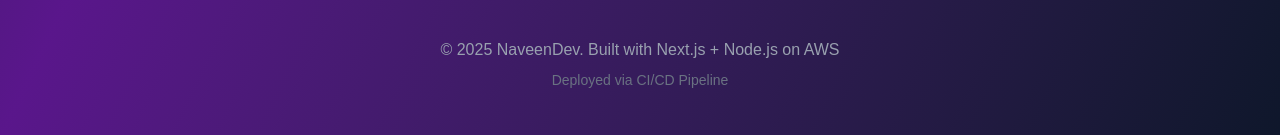
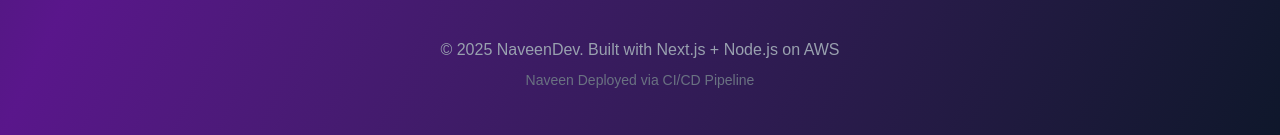
Before and after one commit to NaveenNextbrain/my-fullstack-app, a Next.js app in the folder frontend/: page / in a window 1280 px wide. Shown: the part 2511-2646 px from the top of the page. Built offline with nearby package versions, Linux system fonts and the light colour scheme; no server answers.

Commit message:
Add naveen

```diff
--- a/frontend/app/page.tsx
+++ b/frontend/app/page.tsx
@@ -326,7 +326,7 @@ export default function Home() {
       <footer className="py-12 px-6 border-t border-white/10">
         <div className="max-w-7xl mx-auto text-center">
           <p className="text-gray-400">© 2025 NaveenDev. Built with Next.js + Node.js on AWS</p>
-          <p className="text-gray-500 text-sm mt-2">Deployed via CI/CD Pipeline</p>
+          <p className="text-gray-500 text-sm mt-2">Naveen Deployed via CI/CD Pipeline</p>
         </div>
       </footer>
     </div>
```
